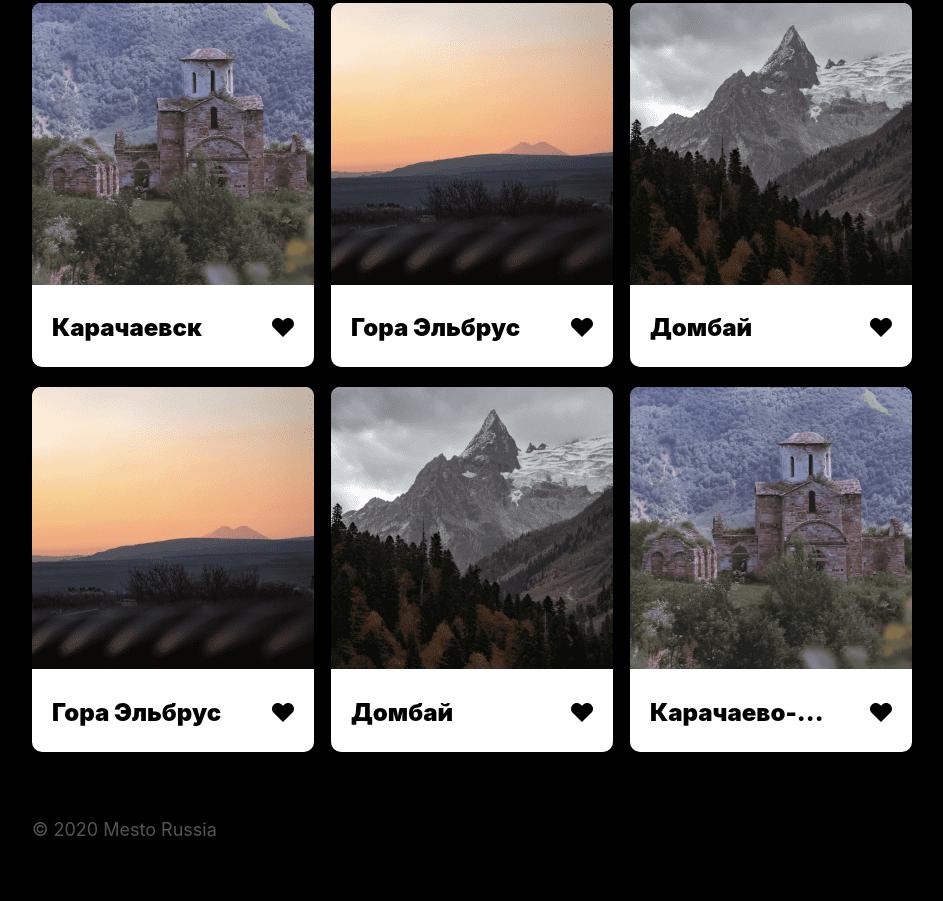
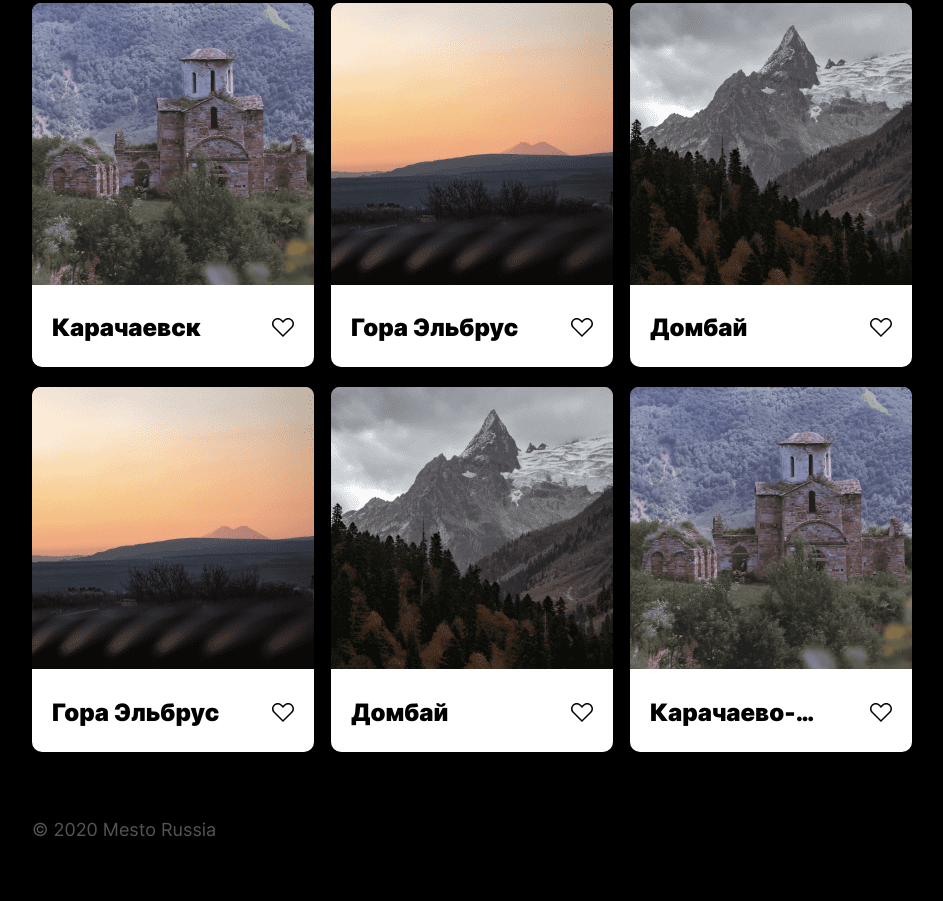
Before and after one commit to SemaJenya/mesto-project-bootcamp, a plain HTML site: page index.html in a window 1280 px wide. Shown: the part 324-1225 px from the top of the page, without its empty margins (168-1111 px from the left). Drawn offline with Linux system fonts and the light colour scheme; files whose address does not match are found by name.

Commit message:
fonts in index.css

```diff
--- a/index.html
+++ b/index.html
@@ -24,12 +24,12 @@
                 <div class="profile__form">
                     <div class="profile__name-box">
                         <h2 class="profile__name">Жак-Ив Кусто</h2>
-                        <button class="profile__pen" aria-label="редактирование"></button>
+                        <button type="button" class="profile__pen" aria-label="редактирование"></button>
                     </div>
                     <p class="profile__description">Исследователь океана</p>
                 </div>
                 </div>
-                <button class="profile__add-button" aria-label="кнопка добавления контента"></button>
+                <button type="button" class="profile__add-button" aria-label="кнопка добавления контента"></button>
             </section>
 
             <!--Галерея фотокарточек-->
@@ -38,42 +38,42 @@
                     <img class="photo-grid__item" src="./images/karachaevsk.png" alt="карачаевск">
                     <div class="photo-grid__title-box">
                         <p class="photo-grid__title">Карачаевск</p>
-                        <button class="photo-grid__heart photo-grid__heart_type_active" aria-label="поставить класс"></button>
+                        <button type="button" class="photo-grid__heart" aria-label="поставить класс"></button>
                     </div>
                 </div>
                 <div class="photo-grid__container">
                     <img class="photo-grid__item" src="./images/elbrus.png" alt="Эльбрус">
                     <div class="photo-grid__title-box">
                         <p class="photo-grid__title">Гора Эльбрус</p>
-                        <button class="photo-grid__heart photo-grid__heart_type_active" aria-label="поставить класс"></button>
+                        <button type="button" class="photo-grid__heart" aria-label="поставить класс"></button>
                     </div>
                 </div>
                 <div class="photo-grid__container">
                     <img class="photo-grid__item" src="./images/dombai.png" alt="Домбай">
                     <div class="photo-grid__title-box">
                         <p class="photo-grid__title">Домбай</p>
-                        <button class="photo-grid__heart photo-grid__heart_type_active" aria-label="поставить класс"></button>
+                        <button type="button" class="photo-grid__heart" aria-label="поставить класс"></button>
                     </div>
                 </div>
                 <div class="photo-grid__container">
                     <img class="photo-grid__item" src="./images/elbrus.png" alt="Эльбрус">
                     <div class="photo-grid__title-box">
                         <p class="photo-grid__title">Гора Эльбрус</p>
-                        <button class="photo-grid__heart photo-grid__heart_type_active" aria-label="поставить класс"></button>
+                        <button type="button" class="photo-grid__heart" aria-label="поставить класс"></button>
                     </div>
                 </div>
                 <div class="photo-grid__container">
                     <img class="photo-grid__item" src="./images/dombai.png" alt="Домбай">
                     <div class="photo-grid__title-box">
                         <p class="photo-grid__title">Домбай</p>
-                        <button class="photo-grid__heart photo-grid__heart_type_active" aria-label="поставить класс"></button>
+                        <button type="button" class="photo-grid__heart" aria-label="поставить класс"></button>
                     </div>
                 </div>
                 <div class="photo-grid__container">
                     <img class="photo-grid__item" src="./images/karachaevsk.png" alt="карачаевск">
                     <div class="photo-grid__title-box">
                         <p class="photo-grid__title">Карачаево-Черкесская Республика</p>
-                        <button class="photo-grid__heart photo-grid__heart_type_active" aria-label="поставить класс"></button>
+                        <button type="button" class="photo-grid__heart" aria-label="поставить класс"></button>
                     </div>
                 </div>
             </section>
--- a/pages/index.css
+++ b/pages/index.css
@@ -1,5 +1,5 @@
 @import url(../vendor/normalize.css);
-@import url(); /* Подключить шрифт */
+@import url(../vendor/fonts.css); /* Подключить шрифт */
 
 /* Page */
 @import url(../blocks/page/page.css);
```
